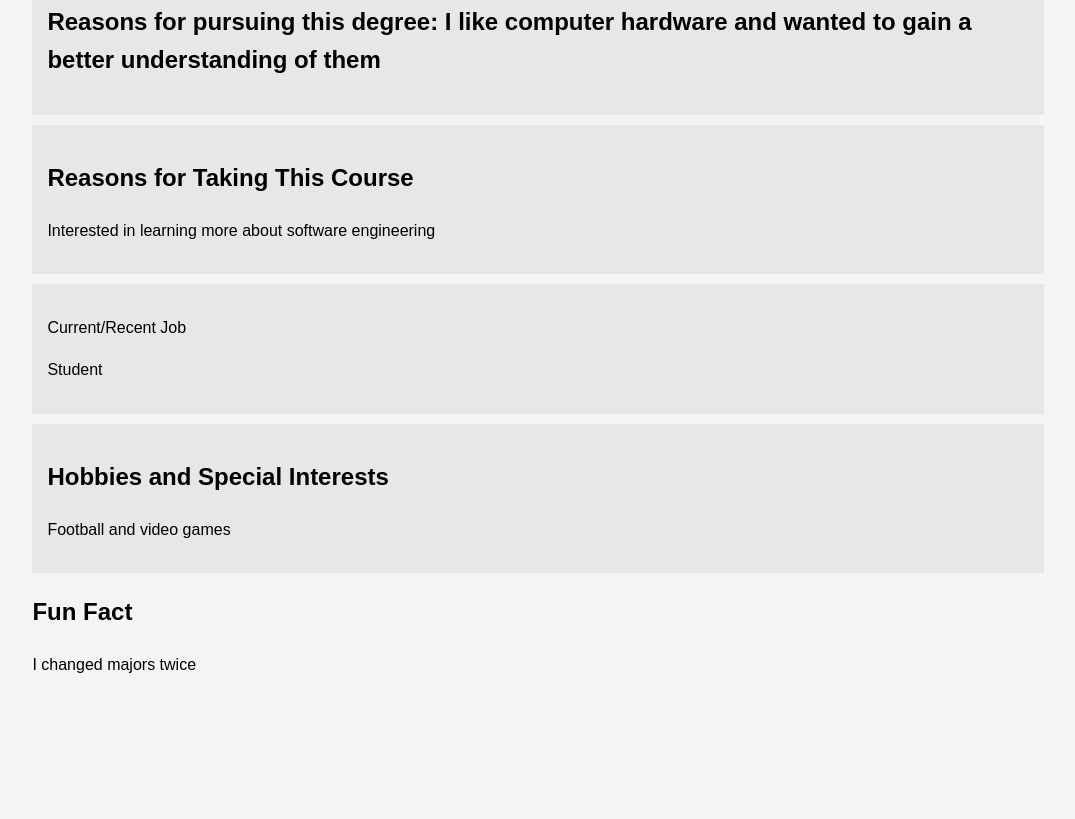
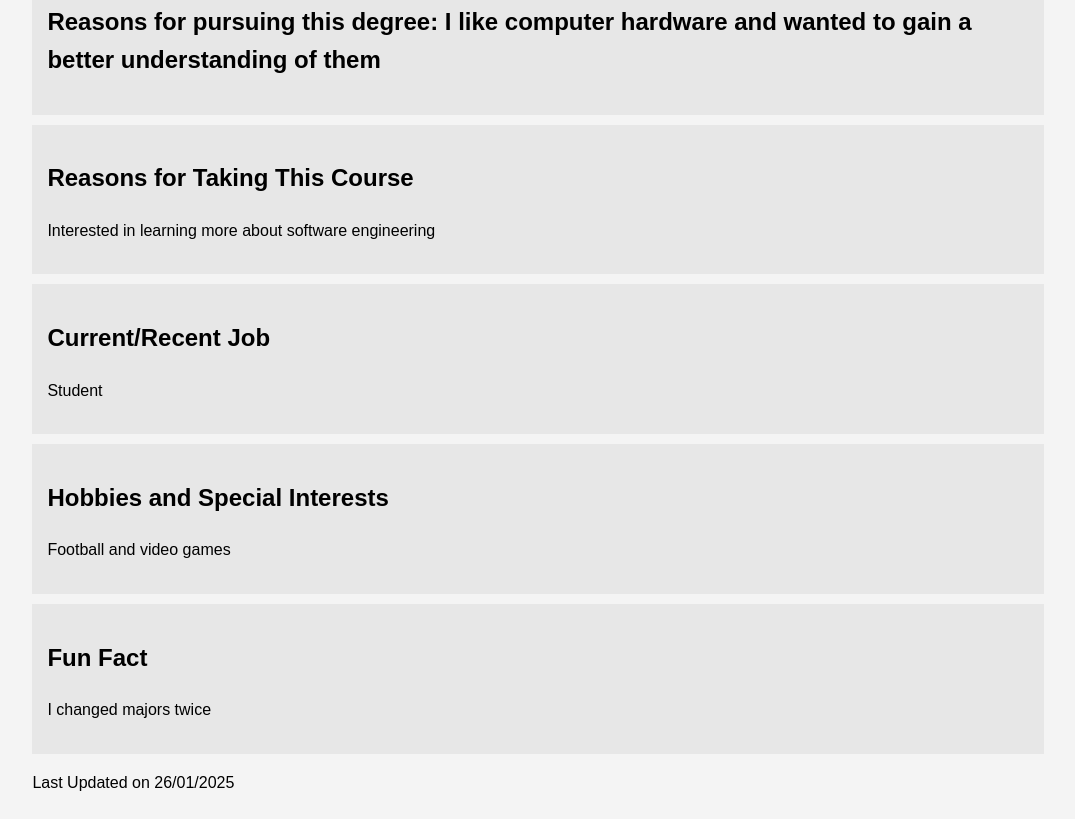
Before and after one commit to Katawi/me, a plain HTML site: page index.html in a window 1280 px wide. Shown: the part 299-1118 px from the top of the page, without its empty margins (102-1177 px from the left). Before the commit the page ends 1000 px from the top, so only its background shows below. Drawn offline with Linux system fonts and the light colour scheme.

Commit message:
Update index.html

```diff
--- a/index.html
+++ b/index.html
@@ -21,7 +21,7 @@
         .main-info h1 {
             margin: 0;
         }
-        .hobbies, .lewis, .course, .job {
+        .hobbies, .lewis, .course, .job, .fun-fact {
             background: #e7e7e7;
             padding: 15px;
             margin-bottom: 10px;
@@ -47,7 +47,7 @@
         </section>
 
         <section class="job">
-            <p>Current/Recent Job</p>
+            <h2>Current/Recent Job</h2>
             <p>Student</p>
         </section>
 
@@ -60,6 +60,10 @@
             <h2>Fun Fact</h2>
             <p>I changed majors twice</p>
         </section>
+
+        <footer>
+            <p>Last Updated on 26/01/2025</p>
+        </footer>
     </div>
 </body>
 </html>
```
Lines whose indentation alone changed are shown as unchanged.
